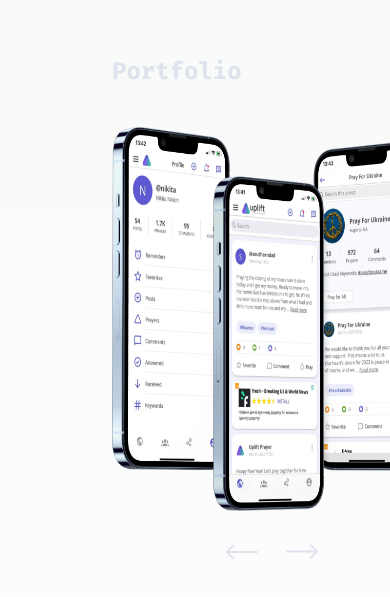
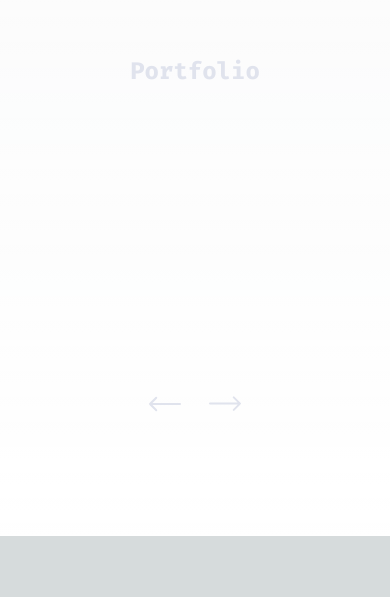
Before and after one commit to Ninise/nikita_website_v2, a Next.js app: page / in a window 390 px wide. Shown: the part 5919-6516 px from the top of the page. After the commit the page ends 6455 px from the top, so only its background shows below. Built offline with nearby package versions, Linux system fonts and the light colour scheme.

Commit message:
playing around flowbite

```diff
--- a/src/components/home/HomoPortfolio.tsx
+++ b/src/components/home/HomoPortfolio.tsx
@@ -1,7 +1,44 @@
+'use client';
+
+import { useState } from 'react';
+
 const SkillBubbleItem = ({ text }: { text: string }) => {
   return (
     <div className='flex rounded-full bg-skill-bubble-back mx-1 my-2'>
       <p className='text-base px-4 py-1 text-white'>{text}</p>
+    </div>
+  );
+};
+
+const CarouselItem = ({ data }: { data: PortfolioData }) => {
+  return (
+    <div className='hidden duration-200 ease-linear'>
+      <div className='flex flex-row gap-x-16'>
+        <div className='flex flex-col shrink-0'>
+          <img
+            src={data.image}
+            className='w-80 h-96 aspect-auto shrink-0'
+            alt='Picture of the port'
+          />
+        </div>
+
+        <div className='flex flex-col gap-y-5'>
+          <h1 className='text-purple text-2xl font-medium'>{data.title}</h1>
+          <h2 className='text-dark-white text-xl font-medium'>{data.tech}</h2>
+          <p className='text-dark-white text-base font-normal'>{data.desc}</p>
+
+          <div className='flex flex-wrap'>
+            {data.skills.map((item, idx) => {
+              return (
+                <SkillBubbleItem
+                  text={item}
+                  key={idx}
+                />
+              );
+            })}
+          </div>
+        </div>
+      </div>
     </div>
   );
 };
@@ -90,6 +127,18 @@ export const HomePortfolio = () => {
     },
   ];
 
+  let [current, setCurrent] = useState(0);
+
+  let previousSlide = () => {
+    if (current === 0) setCurrent(data.length - 1);
+    else setCurrent(current - 1);
+  };
+
+  let nextSlide = () => {
+    if (current === data.length - 1) setCurrent(0);
+    else setCurrent(current + 1);
+  };
+
   return (
     <section className='grid pt-72'>
       <div className='w-9/12 justify-self-center max-xl:w-11/12'>
@@ -97,15 +146,26 @@ export const HomePortfolio = () => {
           <h2 className='min-w-max text-menu-button text-2xl font-bold max-xl:pb-10'>
             Portfolio
           </h2>
-          <div className='flex flex-row gap-x-16'>
-            <div className='flex flex-col shrink-0'>
-              <img
-                src='/port_uplift.png'
-                className='w-80 h-96 aspect-auto shrink-0'
-                alt='Picture of the port'
+          <div className='flex flex-col'>
+            <div
+              id='controls-carousel'
+              className='relative w-full'
+              data-carousel='static'>
+              <div className='relative h-56 overflow-hidden rounded-lg md:h-96'>
+                {data.map((item, idx) => {
+                  return (
+                    <CarouselItem
+                      data={item}
+                      key={idx}
+                      data-carousel-item={idx == 0 ? 'active' : ''}
                     />
-              <div className='flex flex-row justify-center gap-x-5 mt-5'>
-                <button>
+                  );
+                })}
+              </div>
+            </div>
+
+            <div className='flex flex-row justify-center gap-x-5 mt-8'>
+              <button data-carousel-prev>
                 <svg
                   xmlns='http://www.w3.org/2000/svg'
                   width='40'
@@ -121,7 +181,7 @@ export const HomePortfolio = () => {
                   />
                 </svg>
               </button>
-                <button>
+              <button data-carousel-next>
                 <svg
                   xmlns='http://www.w3.org/2000/svg'
                   width='40'
@@ -139,27 +199,6 @@ export const HomePortfolio = () => {
               </button>
             </div>
           </div>
-
-            <div className='flex flex-col gap-y-5'>
-              <h1 className='text-purple text-2xl font-medium'>
-                Uplift Prayer
-              </h1>
-              <h2 className='text-dark-white text-xl font-medium'>
-                iOS / Android / NodeJS
-              </h2>
-              <p className='text-dark-white text-base font-normal'>
-                As a mobile developer for a crypto app, I created and maintained
-                secure applications for users to manage their cryptocurrency
-                holdings and conduct transactions. I integrated blockchain
-                technology with mobile applications, ensuring user data
-                protection and preventing unauthorized access.
-              </p>
-
-              <div className='flex flex-wrap'>
-                <SkillBubbleItem text='Java' />
-              </div>
-            </div>
-          </div>
         </div>
       </div>
     </section>
--- a/tailwind.config.ts
+++ b/tailwind.config.ts
@@ -5,6 +5,7 @@ const config: Config = {
     './src/pages/**/*.{js,ts,jsx,tsx,mdx}',
     './src/components/**/*.{js,ts,jsx,tsx,mdx}',
     './src/app/**/*.{js,ts,jsx,tsx,mdx}',
+    "./node_modules/flowbite/**/*.js"
   ],
   theme: {
     extend: {
@@ -46,6 +47,8 @@ const config: Config = {
       widest: '0.3em',
     }
   },
-  plugins: [],
+  plugins: [
+    require('flowbite/plugin')
+  ],
 }
 export default config
```
Also changed, not shown: package.json (+6 -5 lines), 1 other file (tests, documents, lock files or other folders). Lines whose indentation alone changed are shown as unchanged.
